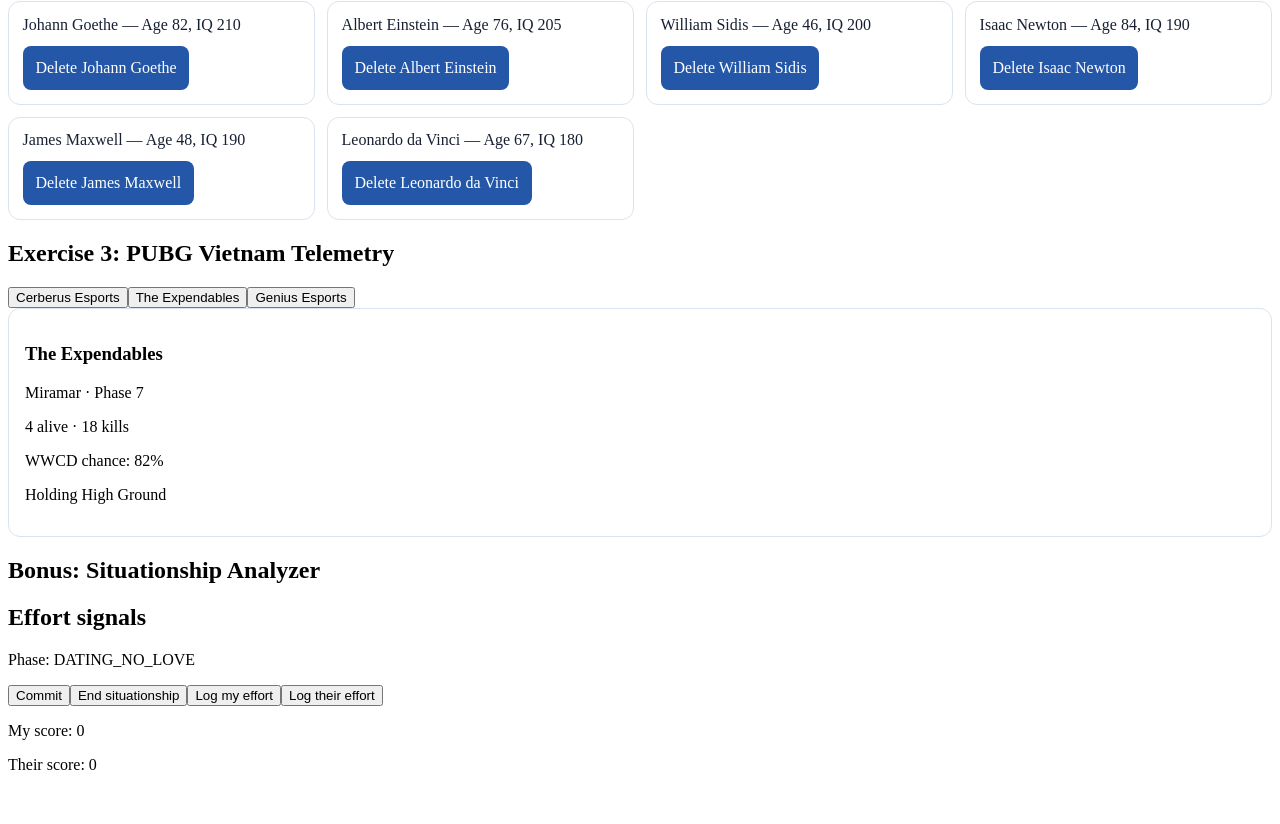
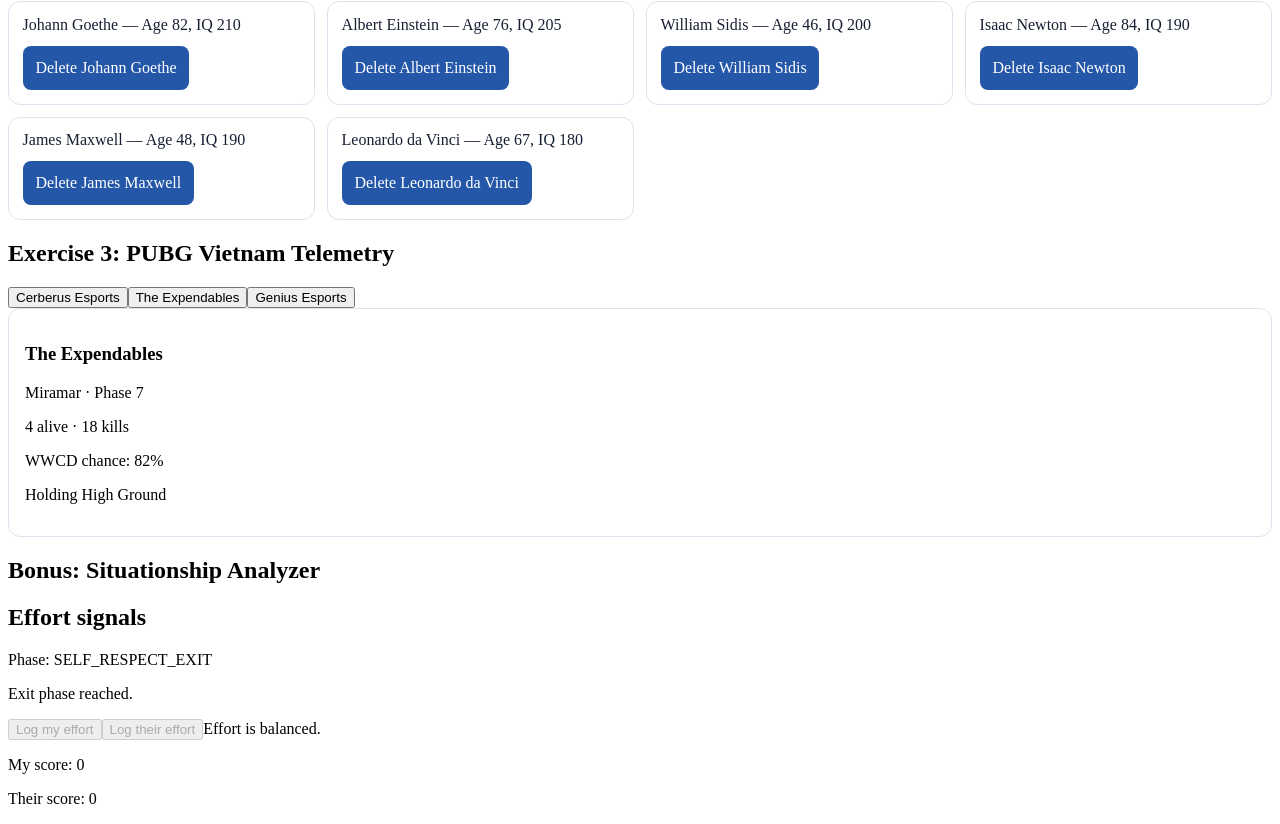
Before and after one commit to shinjo124/WebLab3-production-react19, a React (Vite) app: page / in a window 1280 px wide. Shown: the part 653-1477 px from the top of the page. Before the commit the page ends 1443 px from the top, so only its background shows below. Built offline with nearby package versions, Linux system fonts and the light colour scheme.

Commit message:
feat(ui): add derived red-flag meter & ghosting cleanup

```diff
--- a/src/components/SituationshipAnalyzer.jsx
+++ b/src/components/SituationshipAnalyzer.jsx
@@ -1,4 +1,4 @@
-import { useState } from 'react';
+import { useEffect, useState } from 'react';
 
 const ALLOWED_TRANSITIONS = {
   STRANGERS: ['DATING_NO_LOVE', 'SELF_RESPECT_EXIT'],
@@ -18,6 +18,14 @@ export function SituationshipAnalyzer() {
   const [phase, setPhase] = useState('DATING_NO_LOVE');
   const myScore = calculateEffortScore(signals, 'ME');
   const theirScore = calculateEffortScore(signals, 'THEM');
+  const isRedFlag = phase === 'DATING_NO_LOVE' && myScore < theirScore;
+
+  useEffect(() => {
+    if (phase !== 'DATING_NO_LOVE') return undefined;
+
+    const timerId = window.setTimeout(() => setPhase('SELF_RESPECT_EXIT'), 5000);
+    return () => window.clearTimeout(timerId);
+  }, [phase, signals]);
 
   const transitionTo = (nextPhase) => {
     if (ALLOWED_TRANSITIONS[phase].includes(nextPhase)) setPhase(nextPhase);
@@ -64,6 +72,9 @@ export function SituationshipAnalyzer() {
       <button type="button" disabled={phase === 'SELF_RESPECT_EXIT'} onClick={() => addSignal('THEM', 1, 50)}>
         Log their effort
       </button>
+      <output role="status" aria-live="polite">
+        {isRedFlag ? 'Red flag: effort is not reciprocal.' : 'Effort is balanced.'}
+      </output>
       <p>My score: {myScore}</p>
       <p>Their score: {theirScore}</p>
       <ul aria-label="Effort signal log">
```
